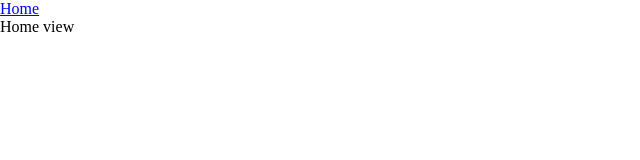
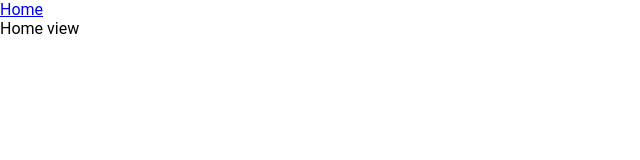
Before and after one commit to brocgailit/transaction-browser, a Vue app in the folder frontend/: page / in a window 1280 px wide. Shown: the top 160 px of the page, without its empty margins (0-640 px from the left). Built offline with nearby package versions, Linux system fonts and the light colour scheme.

Commit message:
[frontend] feat(style): add base styles

```diff
--- a/frontend/src/assets/base.css
+++ b/frontend/src/assets/base.css
@@ -1,9 +1,39 @@
-/* color palette */
 :root {
-}
+  --color-primary-rgb: 75, 213, 110;
+  --color-primary: rgb(var(--color-primary-rgb));
 
-/* semantic color variables for this project */
-:root {
+  --color-secondary-rgb: 207, 40, 70;
+  --color-secondary: rgb(var(--color-secondary-rgb));
+
+  --color-tertiary-rgb: 0, 208, 255;
+  --color-tertiary: rgb(var(--color-tertiary-rgb));
+
+  --color-warning-rgb: 255, 165, 0;
+  --color-warning: rgb(var(--color-warning-rgb));
+
+  --color-danger-rgb: 255, 0, 0;
+  --color-danger: rgb(var(--color-danger-rgb));
+
+  --color-black-rgb: 0, 0, 0;
+  --color-black: rgb(var(--color-black-rgb));
+
+  --color-grey-rgb: 100, 100, 100;
+  --color-grey: rgb(var(--color-grey-rgb));
+
+  --color-white-rgb: 255, 255, 255;
+  --color-white: rgb(var(--color-white-rgb));
+
+  --color-shadow-rgb: var(--color-black-rgb);
+
+  --shadow-shallow: 0 0 2px rgba(var(--color-shadow-rgb), 0.15);
+  --shadow: var(--shadow-shallow), 0 2px 6px rgba(var(--color-shadow-rgb),0.15);
+  --shadow-deep: var(--shadow-shallow), 0 4px 12px rgba(var(--color-shadow-rgb),0.15);
+
+  --radius-lg: 17px;
+  --radius-sm: 5px;
+
+  --font-weight-bold: 700;
+  --font-weight-regular: 300;
 }
 
 @media (prefers-color-scheme: dark) {
@@ -21,4 +51,6 @@
 }
 
 body {
+  font-family: 'Roboto';
+  font-weight: var(--font-weight-regular);
 }
```
